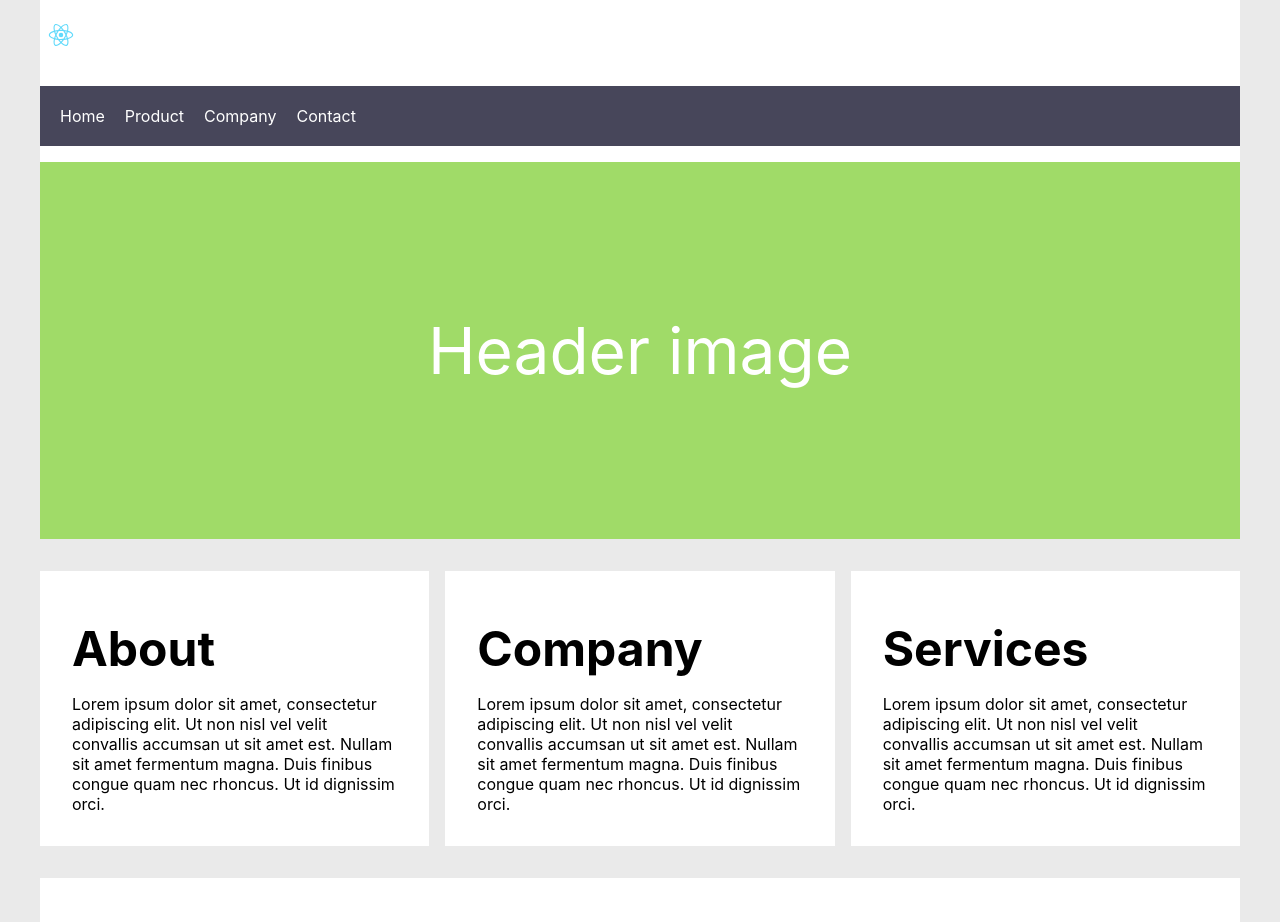
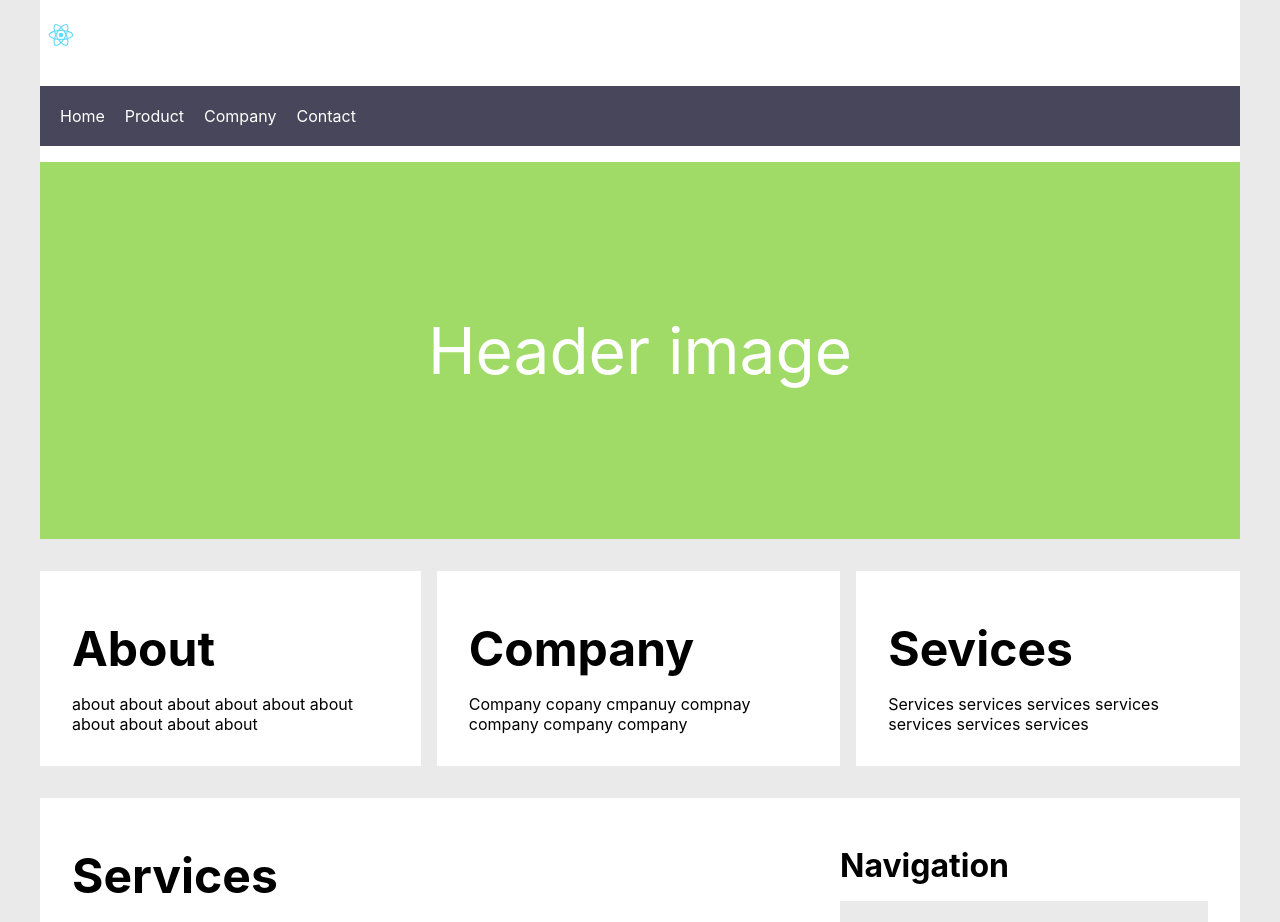
Before and after one commit to TK2400/React-darbai, a React (Create React App) app: page / in a window 1280 px wide. Shown: the top 922 px of the page. Built offline with nearby package versions, Linux system fonts and the light colour scheme.

Commit message:
prideti komponentai CARD, kurie dinamiskai gauna title ir text, per props objekta

```diff
--- a/src/App.css
+++ b/src/App.css
@@ -31,30 +31,7 @@ a {
   padding: 20px 0;
 }
 
-.cards {
-  margin: 1em 0;
-  display: flex;
-}
 
-.card,
-.content {
-  background-color: white;
-  margin: 1em 0;
-  padding: 2em;
-}
-
-.card:not(:last-child) {
-  margin-right: 1em;
-}
-
-.card__title {
-  font-size: 3em;
-  margin: 1rem 0;
-}
-
-.card__paragraph {
-  margin: 0;
-}
 
 .content {
   display: flex;
--- a/src/App.js
+++ b/src/App.js
@@ -1,5 +1,6 @@
 import './App.css';
 import Navigation from './components/Navigation';
+import Card from './components/Card';
 import logo from './logo.svg';
 
 export default function App() {
@@ -14,18 +15,9 @@ export default function App() {
       </header>
       <main>
         <div className='cards'>
-          <article className='card'>
-            <h2 className='card__title'>About</h2>
-            <p className='card__paragraph'>Lorem ipsum dolor sit amet, consectetur adipiscing elit. Ut non nisl vel velit convallis accumsan ut sit amet est. Nullam sit amet fermentum magna. Duis finibus congue quam nec rhoncus. Ut id dignissim orci.</p>
-          </article>
-          <article className='card'>
-            <h2 className='card__title'>Company</h2>
-            <p className='card__paragraph'>Lorem ipsum dolor sit amet, consectetur adipiscing elit. Ut non nisl vel velit convallis accumsan ut sit amet est. Nullam sit amet fermentum magna. Duis finibus congue quam nec rhoncus. Ut id dignissim orci.</p>
-          </article>
-          <article className='card'>
-            <h2 className='card__title'>Services</h2>
-            <p className='card__paragraph'>Lorem ipsum dolor sit amet, consectetur adipiscing elit. Ut non nisl vel velit convallis accumsan ut sit amet est. Nullam sit amet fermentum magna. Duis finibus congue quam nec rhoncus. Ut id dignissim orci.</p>
-          </article>
+         <Card cardTitle='About' cardText='about about about about about about about about about about' />
+         <Card cardTitle='Company'cardText='Company copany cmpanuy compnay company company company' />
+         <Card cardTitle='Sevices'cardText='Services services services services services services services'/>
         </div>
 
         <div className="content">
--- /dev/null
+++ b/src/components/Card.js
@@ -0,0 +1,10 @@
+import './card.css';
+
+export default function Card(props) {
+       return (
+        <article className='card'>
+            <h2 className='card__title'>{props.cardTitle}</h2>
+            <p className='card__paragraph'>{props.cardText}</p>
+          </article>
+    );
+}
--- /dev/null
+++ b/src/components/card.css
@@ -0,0 +1,24 @@
+.cards {
+    margin: 1em 0;
+    display: flex;
+  }
+
+  .card,
+  .content {
+    background-color: white;
+    margin: 1em 0;
+    padding: 2em;
+  }
+
+  .card:not(:last-child) {
+    margin-right: 1em;
+  }
+
+  .card__title {
+    font-size: 3em;
+    margin: 1rem 0;
+  }
+
+  .card__paragraph {
+    margin: 0;
+  }
```
